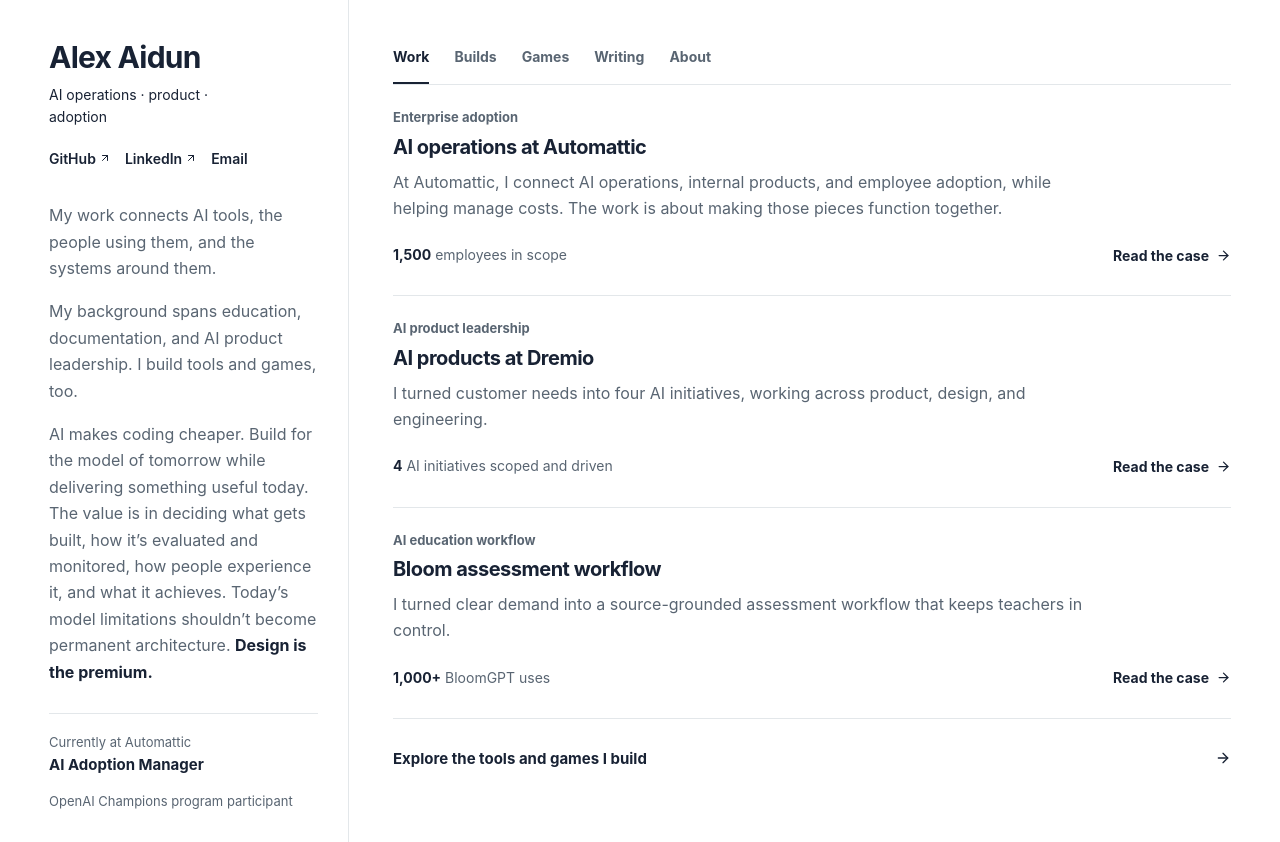
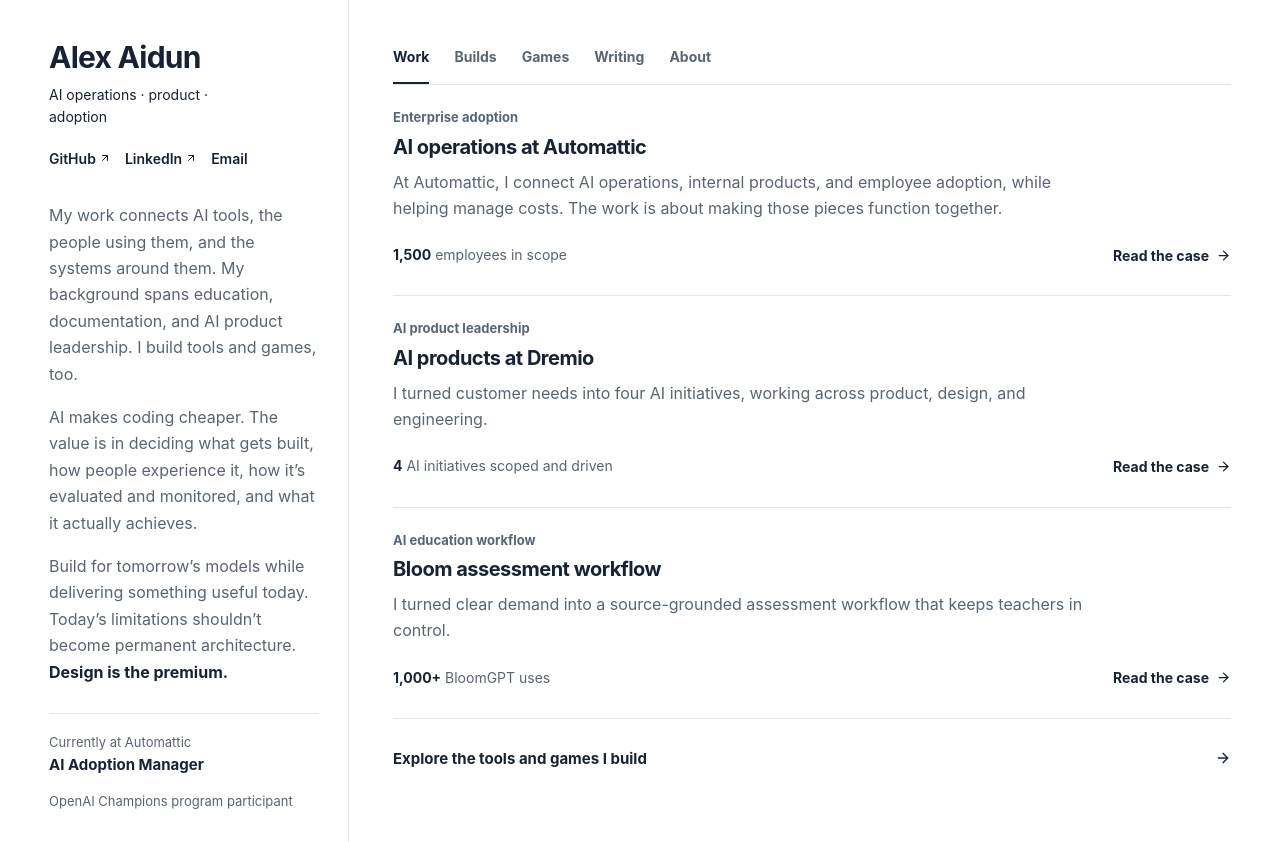
Before and after one commit to bobuel/aydoon, a React (Vite) app: page / in a window 1280 px wide. Built offline with nearby package versions, Linux system fonts and the light colour scheme.

Commit message:
Tighten homepage sidebar with Alex's approved copy (#7)

```diff
--- a/components/HybridPortfolio.tsx
+++ b/components/HybridPortfolio.tsx
@@ -35,9 +35,15 @@
           <a href={`mailto:${PROFILE.email}`}>Email</a>
         </nav>
         <div className="identity-story">
-          <p>My work connects AI tools, the people using them, and the systems around them.</p>
-          <p>My background spans education, documentation, and AI product leadership. I build tools and games, too.</p>
-          {pathname === '/' ? <p className="design-context">AI makes coding cheaper. Build for the model of tomorrow while delivering something useful today. The value is in deciding what gets built, how it’s evaluated and monitored, how people experience it, and what it achieves. Today’s model limitations shouldn’t become permanent architecture. <strong>Design is the premium.</strong></p> : <p>I bring systems thinking to how the pieces fit, and design thinking to how people use them. AI makes building easier. Deciding what’s useful, and how it should work, is still the hard part.</p>}
+          {pathname === '/' ? <>
+            <p>My work connects AI tools, the people using them, and the systems around them. My background spans education, documentation, and AI product leadership. I build tools and games, too.</p>
+            <p className="design-context">AI makes coding cheaper. The value is in deciding what gets built, how people experience it, how it’s evaluated and monitored, and what it actually achieves.</p>
+            <p className="design-context">Build for tomorrow’s models while delivering something useful today. Today’s limitations shouldn’t become permanent architecture. <strong>Design is the premium.</strong></p>
+          </> : <>
+            <p>My work connects AI tools, the people using them, and the systems around them.</p>
+            <p>My background spans education, documentation, and AI product leadership. I build tools and games, too.</p>
+            <p>I bring systems thinking to how the pieces fit, and design thinking to how people use them. AI makes building easier. Deciding what’s useful, and how it should work, is still the hard part.</p>
+          </>}
         </div>
         <div className="identity-current">
           <span>Currently at Automattic</span>
```
Also changed, not shown: 1 other file (tests, documents, lock files or other folders).
